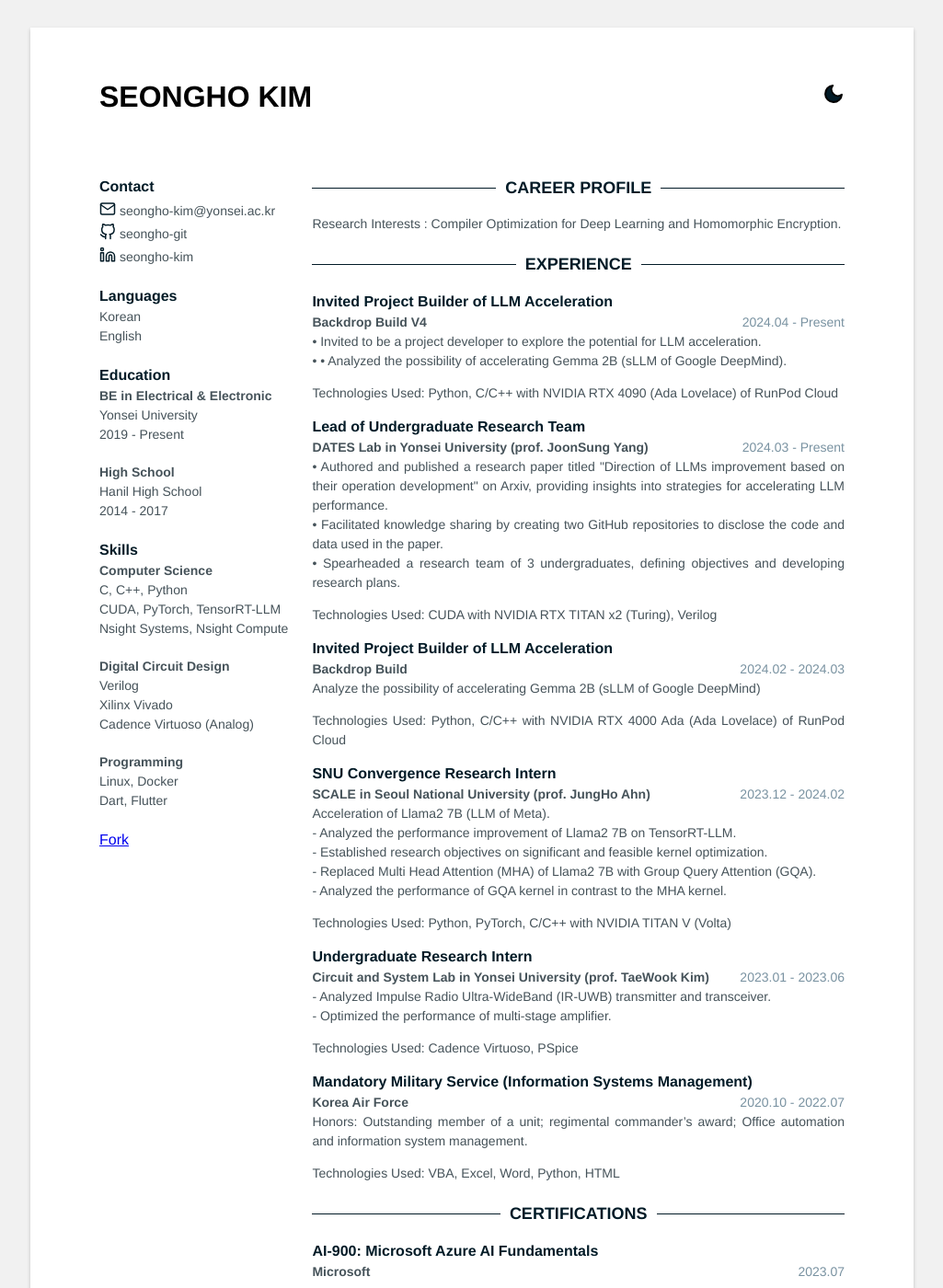
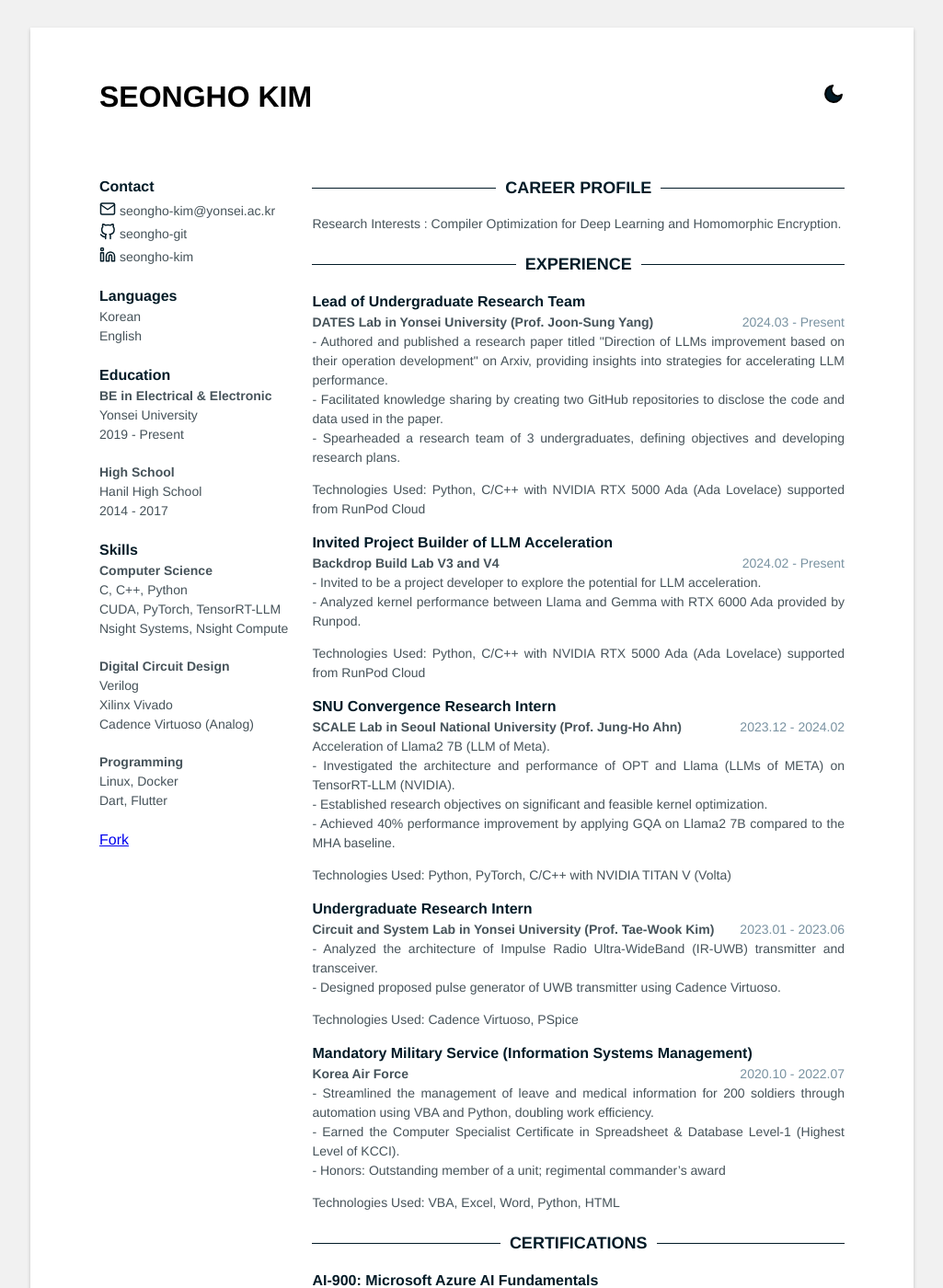
Before and after one commit to klue980/klue980.github.io, a Jekyll site: the page built from index.html, in a window 1280 px wide and 1400 px high. Shown: the whole window at 92% size, without its empty margins (127-1152 px from the left). Built offline with Jekyll 4.4.1, drawn with Linux system fonts in a browser that asks for light colours.

Commit message:
2024.05.30 updates

```diff
--- a/_data/data.yml
+++ b/_data/data.yml
@@ -51,51 +51,42 @@ profile: |
 
 # Experience
 experience:
-  - role: Invited Project Builder of LLM Acceleration
-    time: 2024.04 - Present
-    company: Backdrop Build V4
-    details:
-      - "• Invited to be a project developer to explore the potential for LLM acceleration."
-      - "•	•	Analyzed the possibility of accelerating Gemma 2B (sLLM of Google DeepMind)."
-    technologies_used: |
-      Python, C/C++ with NVIDIA RTX 4090 (Ada Lovelace) of RunPod Cloud
-
   - role: Lead of Undergraduate Research Team
     time: 2024.03 - Present
-    company: DATES Lab in Yonsei University (prof. JoonSung Yang)
+    company: DATES Lab in Yonsei University (Prof. Joon-Sung Yang)
     details:
-      - "•	Authored and published a research paper titled \"Direction of LLMs improvement based on their operation development\" on Arxiv, providing insights into strategies for accelerating LLM performance."
-      - "•	Facilitated knowledge sharing by creating two GitHub repositories to disclose the code and data used in the paper."
-      - "•	Spearheaded a research team of 3 undergraduates, defining objectives and developing research plans."
+      - "- Authored and published a research paper titled \"Direction of LLMs improvement based on their operation development\" on Arxiv, providing insights into strategies for accelerating LLM performance."
+      - "- Facilitated knowledge sharing by creating two GitHub repositories to disclose the code and data used in the paper."
+      - "- Spearheaded a research team of 3 undergraduates, defining objectives and developing research plans."
     technologies_used: |
-      CUDA with NVIDIA RTX TITAN x2 (Turing), Verilog
+      Python, C/C++ with NVIDIA RTX 5000 Ada (Ada Lovelace) supported from RunPod Cloud
 
   - role: Invited Project Builder of LLM Acceleration
-    time: 2024.02 - 2024.03
-    company: Backdrop Build
+    time: 2024.02 - Present
+    company: Backdrop Build Lab V3 and V4
     details:
-      - Analyze the possibility of accelerating Gemma 2B (sLLM of Google DeepMind)
+      - "- Invited to be a project developer to explore the potential for LLM acceleration."
+      - "- Analyzed kernel performance between Llama and Gemma with RTX 6000 Ada provided by Runpod."
     technologies_used: |
-      Python, C/C++ with NVIDIA RTX 4000 Ada (Ada Lovelace) of RunPod Cloud
+      Python, C/C++ with NVIDIA RTX 5000 Ada (Ada Lovelace) supported from RunPod Cloud
 
   - role: SNU Convergence Research Intern
     time: 2023.12 - 2024.02
-    company: SCALE in Seoul National University (prof. JungHo Ahn)
+    company: SCALE Lab in Seoul National University (Prof. Jung-Ho Ahn)
     details:
       - Acceleration of Llama2 7B (LLM of Meta).
-      - "- Analyzed the performance improvement of Llama2 7B on TensorRT-LLM."
+      - "- Investigated the architecture and performance of OPT and Llama (LLMs of META) on TensorRT-LLM (NVIDIA)."
       - "- Established research objectives on significant and feasible kernel optimization."
-      - "- Replaced Multi Head Attention (MHA) of Llama2 7B with Group Query Attention (GQA)."
-      - "- Analyzed the performance of GQA kernel in contrast to the MHA kernel."
+      - "- Achieved 40% performance improvement by applying GQA on Llama2 7B compared to the MHA baseline."
     technologies_used: |
       Python, PyTorch, C/C++ with NVIDIA TITAN V (Volta)
 
   - role: Undergraduate Research Intern
     time: 2023.01 - 2023.06
-    company: Circuit and System Lab in Yonsei University (prof. TaeWook Kim)
+    company: Circuit and System Lab in Yonsei University (Prof. Tae-Wook Kim)
     details:
-      - "- Analyzed Impulse Radio Ultra-WideBand (IR-UWB) transmitter and transceiver."
-      - "- Optimized the performance of multi-stage amplifier."
+      - "- Analyzed the architecture of Impulse Radio Ultra-WideBand (IR-UWB) transmitter and transceiver."
+      - "- Designed proposed pulse generator of UWB transmitter using Cadence Virtuoso."
     technologies_used: |
       Cadence Virtuoso, PSpice
 
@@ -103,7 +94,9 @@ experience:
     time: 2020.10 - 2022.07
     company: Korea Air Force
     details:
-      - "Honors: Outstanding member of a unit; regimental commander’s award; Office automation and information system management."
+      - "- Streamlined the management of leave and medical information for 200 soldiers through automation using VBA and Python, doubling work efficiency."
+      - "- Earned the Computer Specialist Certificate in Spreadsheet & Database Level-1 (Highest Level of KCCI)."
+      - "- Honors: Outstanding member of a unit; regimental commander’s award"
     technologies_used: |
       VBA, Excel, Word, Python, HTML
 
```
